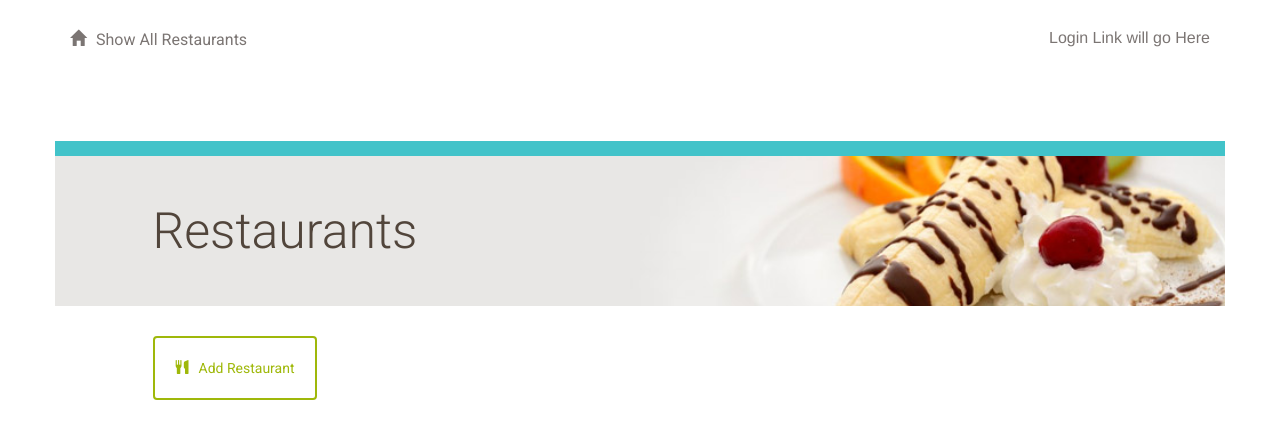
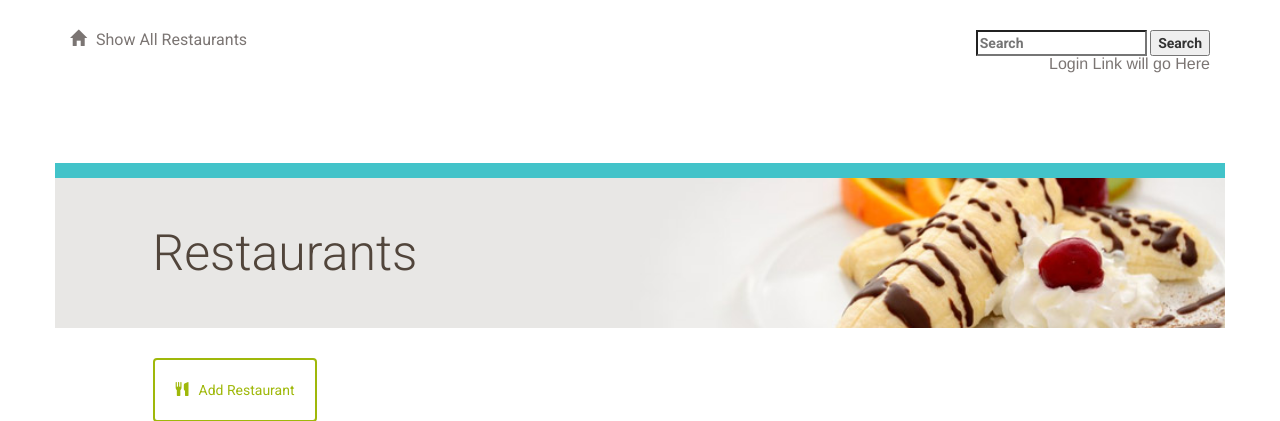
Before and after one commit to MQCOMP3310-2023/comp3310assignment2-sad-binches, a Flask app: page / in a window 1280 px wide. Shown: the top 421 px of the page. Run offline with Flask 3, Linux system fonts and the light colour scheme; data that the repository does not hold is empty; some libraries are stand-ins or nearby versions.

Commit message:
basic search form with validation and queries
Currently does not search through our database, merely repeats what the user has inputted with basic validation.

```diff
--- a/project/main.py
+++ b/project/main.py
@@ -1,9 +1,14 @@
 from flask import Blueprint, render_template, request, flash, redirect, url_for
-from .models import Restaurant, MenuItem
+from .models import Restaurant, MenuItem, SearchForm
 from sqlalchemy import asc
 from . import db
 
 main = Blueprint('main', __name__)
+
+@main.context_processor
+def base():
+    form = SearchForm()
+    return dict(form=form)
 
 #Show all restaurants
 @main.route('/')
@@ -107,3 +112,13 @@ def deleteMenuItem(restaurant_id,menu_id):
         return redirect(url_for('main.showMenu', restaurant_id = restaurant_id))
     else:
         return render_template('deleteMenuItem.html', item = itemToDelete)
+
+#Create search bar
+@main.route('/search', methods=["POST"])
+def search():
+   form = SearchForm()
+   if form.validate_on_submit():
+      post_searched = form.searched.data
+      return render_template("searchbar.html",
+        form=form,
+        searched = post_searched)
--- a/project/models.py
+++ b/project/models.py
@@ -1,4 +1,7 @@
 from . import db
+from flask_wtf import FlaskForm
+from wtforms import StringField, SubmitField
+from wtforms.validators import DataRequired
 
 class Restaurant(db.Model):
     id = db.Column(db.Integer, primary_key=True)
@@ -31,3 +34,7 @@ class MenuItem(db.Model):
            'price'      : self.price,
            'course'     : self.course,
        }
+
+class SearchForm(FlaskForm):
+    searched = StringField("Searched", validators=[DataRequired()])
+    submit = SubmitField("Submit")
--- a/project/templates/header.html
+++ b/project/templates/header.html
@@ -5,6 +5,13 @@
 		</a>
 	</div>
 	<div class="col-md-6 text-right">
+		<form method="POST" action="{{url_for('main.search')}}" class="d-flex">
+			{{form.hidden_tag() }}
+			<input class="form" type="search" placeholder="Search" aria-label="Search" name="searched">
+			<button class="button" type="submit">
+				Search
+			</button>
+		</form>
 					<p>Login Link will go Here </p>
 
 	</div>
```
Also changed, not shown: project/templates/searchbar.html (added, +9 -0 lines).
